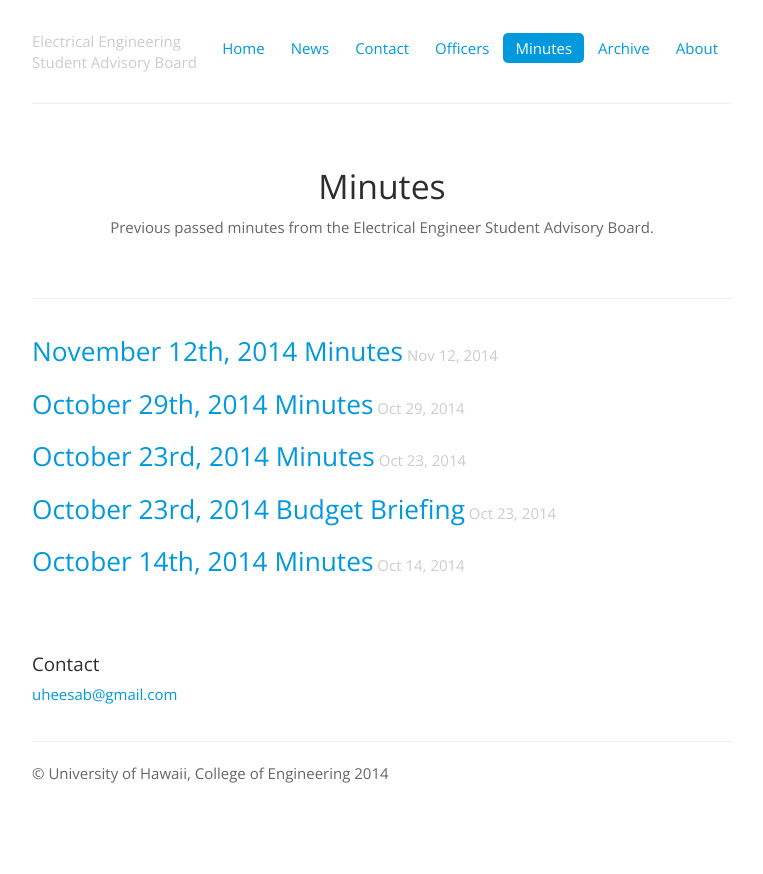
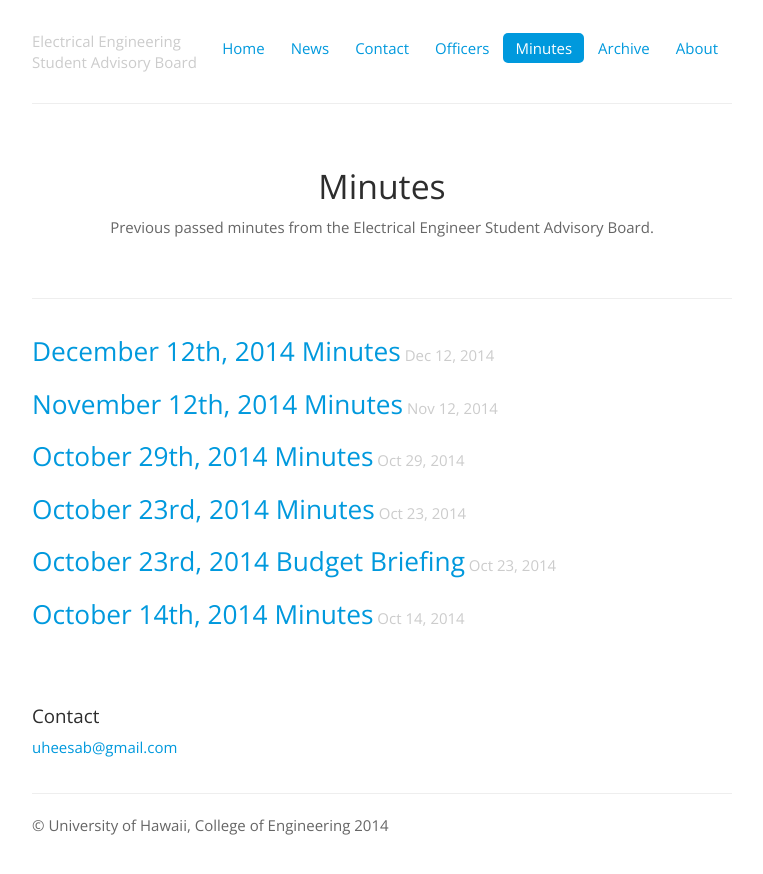
Before and after one commit to IEEE-UH-Manoa/sab.ieeeatuhm.com, a Jekyll site: the page built from minutes/index.html, in a window 1280 px wide. Shown: the top 874 px of the page, without its empty margins (258-1021 px from the left). Built offline with Jekyll 4.4.1, drawn with Linux system fonts in a browser that asks for light colours.

Commit message:
added minutes data to 12-12 minutes

```diff
--- a/_posts/2014-12-12-Minutes.md
+++ b/_posts/2014-12-12-Minutes.md
@@ -1,3 +1,9 @@
+---
+layout: minutes
+title:  December 12th, 2014 Minutes
+date:   2014-12-12
+categories: minutes
+---
 <div id="table-of-contents">
 <h2>Table of Contents</h2>
 <div id="text-table-of-contents">
```
